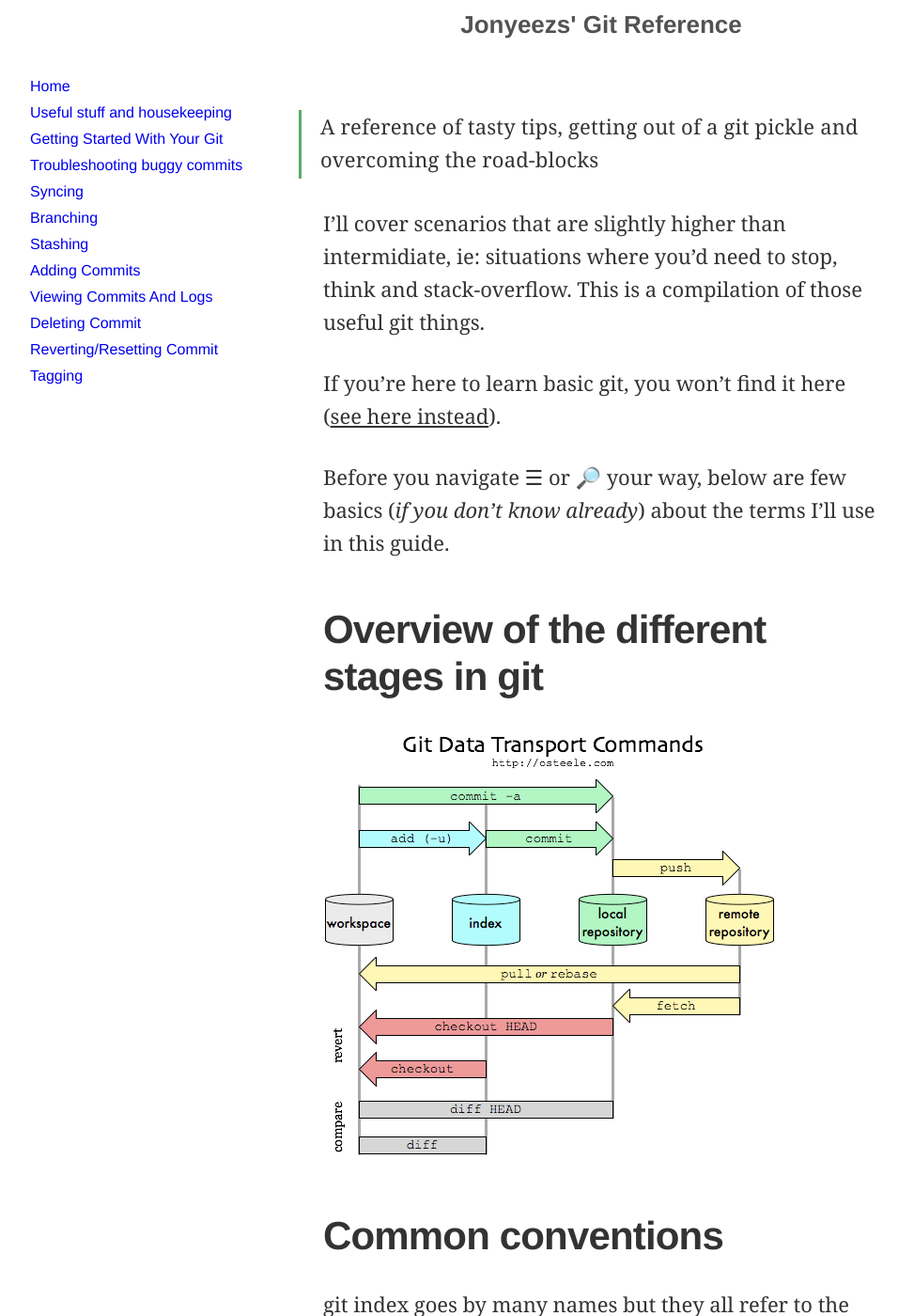
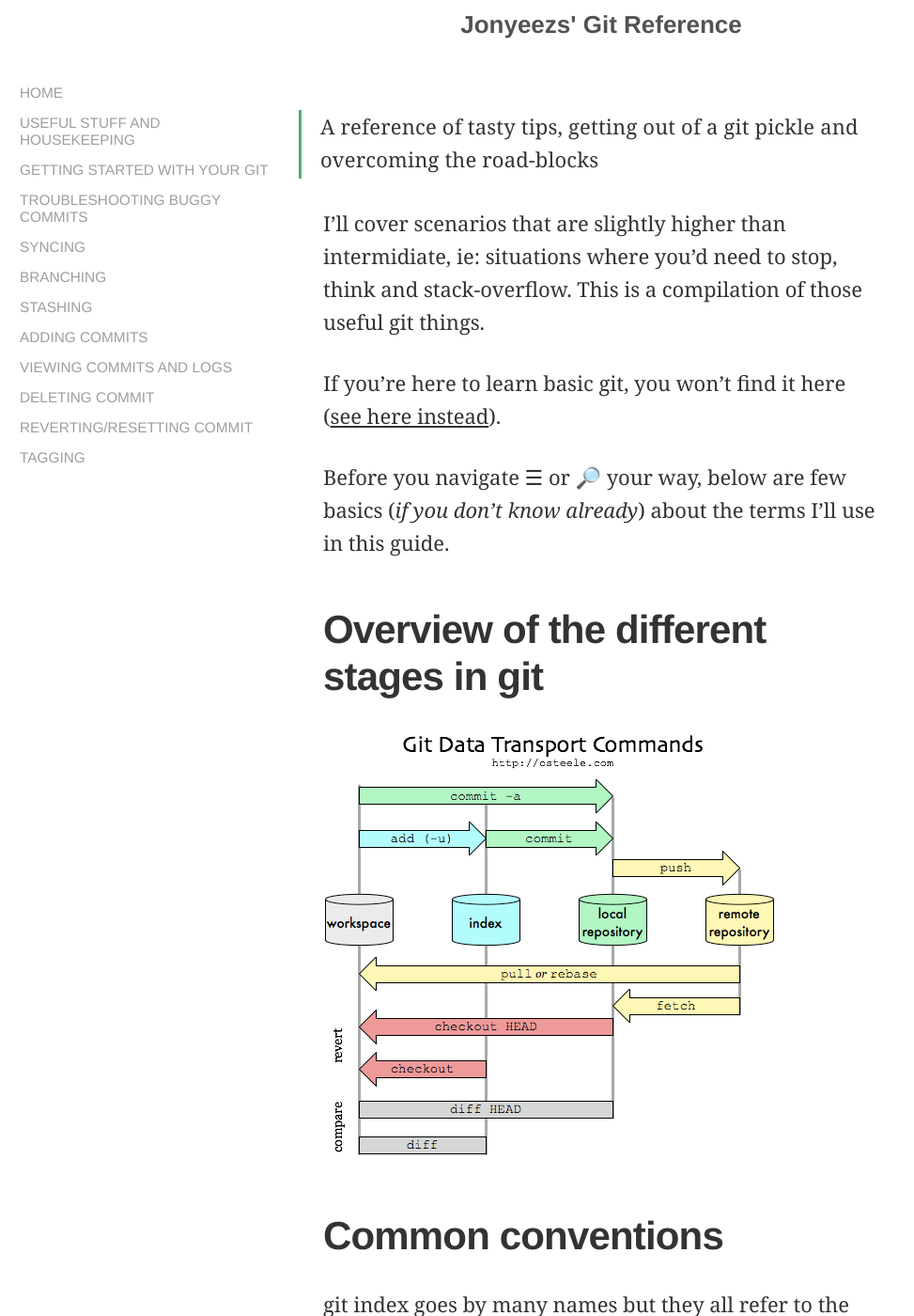
Before and after one commit to jonyeezs/gitreference, a Jekyll site: the page built from index.html, in a window 1280 px wide and 1400 px high. Shown: the whole window at 94% size, without its empty margins (0-973 px from the left). Built offline with Jekyll 4.4.1, drawn with Linux system fonts in a browser that asks for light colours.

Commit message:
:iphone: Improve sidebar

```diff
--- a/_includes/sidebar.html
+++ b/_includes/sidebar.html
@@ -1,16 +1,20 @@
-<aside class="sidebar stick-it">
-    <nav>
-        <ul>
+<aside class="stick-it scrollable scrollbar">
+    <nav class="sidebar-nav">
+        <ul class="non-decorated-list">
             {% assign sorted_pages = site.html_pages | sort:"order" %}
             {% for entry in sorted_pages %}
-            {% if entry.url == current_page %}
+                {% if entry.url == current_page %},
                     {% assign current = 'current' %}
                     {% else %}
                     {% assign current = null %}
                     {% endif %}
                     <li class="{{ current }}">
-                <a href="{{ site.baseurl }}{{ entry.url }}" class="text-decoration-none" title="{{ entry.excerpt }}">
-                    {{ entry.title | default: "Home" }}</a>
+                        <a href="{{ site.baseurl }}{{ entry.url }}" title="{{ entry.excerpt }}" class="link-decoration-none">
+                            <div class="list-item-container">
+                                <span class="text-content">
+                                    {{ entry.title | default: "Home" }}</span>
+                            </div>
+                        </a>
                     </li>
             {% endfor %}
         </ul>
--- a/_layouts/base.html
+++ b/_layouts/base.html
@@ -14,7 +14,9 @@
 
   <div class="main-flex main-grid">
     <!-- Start Sidebar -->
-    {% include sidebar.html %}
+    <div class="sidebar stick-it away-from-footer-10">
+        {% include sidebar.html %}
+    </div>
 
     <!-- MAIN CONTENT -->
     {{ content }}
--- a/stylesheets/base.scss
+++ b/stylesheets/base.scss
@@ -98,6 +98,7 @@ img {
 
 .sidebar {
   @include grid-column(1, $article-layout-grid);
+
   @media only screen and (max-width: $content-width) {
     display: none;
   }
@@ -105,6 +106,9 @@ img {
   @include grid-media($article-layout-grid--wide) {
     @include grid-column(2);
   }
+
+  margin-left: 1rem!important;
+  margin-right: 1rem!important;
 }
 
 .content {
--- a/stylesheets/sidebar.scss
+++ b/stylesheets/sidebar.scss
@@ -2,30 +2,77 @@
 # this ensures Jekyll reads the file to be transformed into CSS later
 # only Main files contain this front matter, not partials.
 ---
+
+$grey: #c4c4c4;
+
 .stick-it {
     height: 100vh;
-    overflow-y: auto;
     position: sticky;
     top: 20px;
 }
 
-.sidebar {
-    ul {
-        list-style: none;
-        padding: 0;
+.away-from-footer-10 {
+    margin-bottom: 10px;
+}
+
+.scrollable {
+    overflow-y: auto;
+    visibility: hidden;
+
+    &:hover,
+    &:focus {
+        visibility: visible;
     }
 
-    li:not(:first-child) {
-        margin-top: 10px;
+    &-delayed {
+        transition: visibility .2s;
+        &:hover {
+            transition: visibility 0s .2s;
+
+        }
     }
 }
 
-.text-decoration-none {
+.scrollbar {
+	&::-webkit-scrollbar {
+        width: 2px;
+        background-color: lighten($grey, 20%);
+    }
+
+    &::-webkit-scrollbar-thumb {
+	    background-color: darken($grey, 18%);
+    }
+}
+
+.sidebar-nav {
+    visibility: visible;
+}
+
+ul.non-decorated-list {
+    list-style: none;
+    padding-left: 0;
+
+    & > li {
+        background-color: #fff;
+        transition: background 0.5s linear;
+    }
+
+    & > li:hover {
+        background-color: lighten($grey, 20%);
+    }
+}
+
+.list-item-container {
+    padding: 7px 5px;
+}
+
+.link-decoration-none {
     text-decoration: none;
 }
 
 .text-content {
-    font-size: 1.4vw;
+    font-size: 1.2vw;
+    color: darken($grey, 15%);
     text-align: left;
     text-transform: uppercase;
 }
```
Lines whose indentation alone changed are shown as unchanged.
